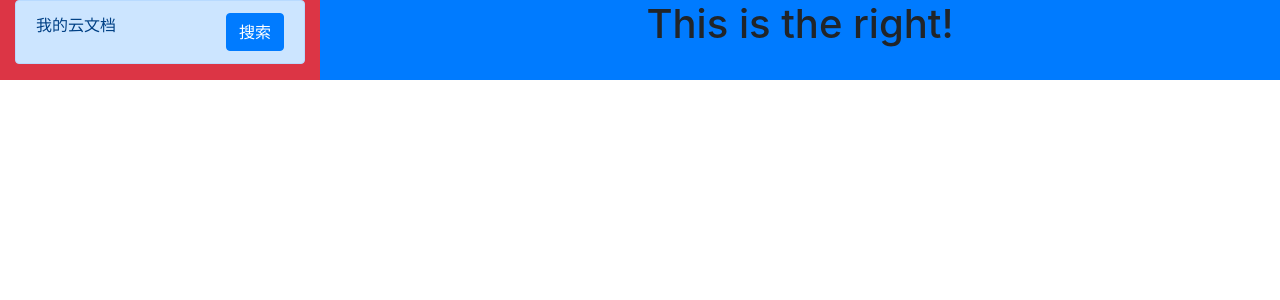
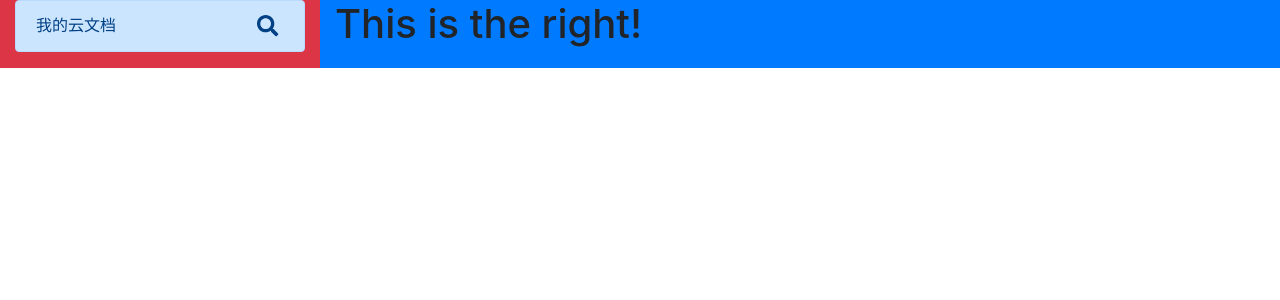
Before and after one commit to lichaozheng520/cloudEditor3, a React (Create React App) app: page / in a window 1280 px wide. Shown: the top 300 px of the page. Built offline with nearby package versions, Linux system fonts and the light colour scheme.

Commit message:
02-FilSearch组件彻底完成

```diff
--- a/package.json
+++ b/package.json
@@ -4,6 +4,9 @@
   "main": "main.js",
   "private": true,
   "dependencies": {
+    "@fortawesome/fontawesome-svg-core": "^1.2.34",
+    "@fortawesome/free-solid-svg-icons": "^5.15.2",
+    "@fortawesome/react-fontawesome": "^0.1.14",
     "@testing-library/jest-dom": "^5.11.9",
     "@testing-library/react": "^11.2.3",
     "@testing-library/user-event": "^12.6.0",
--- a/src/App.css
+++ b/src/App.css
@@ -1,38 +1,5 @@
-.App {
-  text-align: center;
+.icon-button{
+  background: none;
+  border: none;
+  color: inherit;
 }
-
-.App-logo {
-  height: 40vmin;
-  pointer-events: none;
-}
-
-@media (prefers-reduced-motion: no-preference) {
-  .App-logo {
-    animation: App-logo-spin infinite 20s linear;
-  }
-}
-
-.App-header {
-  background-color: #282c34;
-  min-height: 100vh;
-  display: flex;
-  flex-direction: column;
-  align-items: center;
-  justify-content: center;
-  font-size: calc(10px + 2vmin);
-  color: white;
-}
-
-.App-link {
-  color: #61dafb;
-}
-
-@keyframes App-logo-spin {
-  from {
-    transform: rotate(0deg);
-  }
-  to {
-    transform: rotate(360deg);
-  }
-}
--- a/src/components/FileSearch.js
+++ b/src/components/FileSearch.js
@@ -1,5 +1,8 @@
-import React, { useState, useEffect, useRef } from 'react'
-const FileSearch = ({ title, onFileSearch }) => {
+  import React, { useState, useEffect, useRef } from 'react'
+  import { FontAwesomeIcon } from '@fortawesome/react-fontawesome'
+  import { faSearch, faTimes } from '@fortawesome/free-solid-svg-icons'
+  import PropTypes from 'prop-types'
+  const FileSearch = ({ title, onFileSearch }) => {
   const [ inputActive, setInputActive ] = useState(false)
   const [ value, setValue ] = useState('')
 
@@ -38,31 +41,43 @@ const FileSearch = ({ title, onFileSearch }) => {
   }, [inputActive])
 
   return (
-    <div className="alert alert-primary">
+    <div className="alert alert-primary d-flex justify-content-between">
       { !inputActive &&
-        <div className="d-flex justify-content-between">
+        <>
           <span>{ title }</span>
           <button type="button"
-            className="btn btn-primary"
+            className="icon-button"
             onClick={() => { setInputActive(true) }}>
-            搜索
+            <FontAwesomeIcon title="搜索" size="lg" icon={ faSearch } />
           </button>
-        </div>
+        </>
       }
       { inputActive &&
-        <div className="row">
-          <input className="form-control col-8"
+        <>
+          <input className="form-control"
             value={value}
             ref={node}
             onChange={ (e) => { setValue(e.target.value) } } />
           <button type="button"
-            className="btn btn-primary col-4"
+            className="icon-button"
             onClick={ closeSearch }>
-            关闭
+            <FontAwesomeIcon title="关闭" size="lg" icon={ faTimes } />
           </button>
-        </div>
+        </>
       }
     </div>
   )
 }
+
+// 添加属性检查
+FileSearch.propTypes = {
+  // 要求必须是字符串
+  title: PropTypes.string,
+  onFileSearch: PropTypes.func.isRequired
+}
+// 添加默认属性
+FileSearch.defaultProps = {
+  //如果同时添加了title属性，那么默认属性会被覆盖
+  title: 'My Document'
+}
 export default FileSearch
```
Also changed, not shown: src/App.js (line endings or trailing spaces), 1 other file (tests, documents, lock files or other folders).
